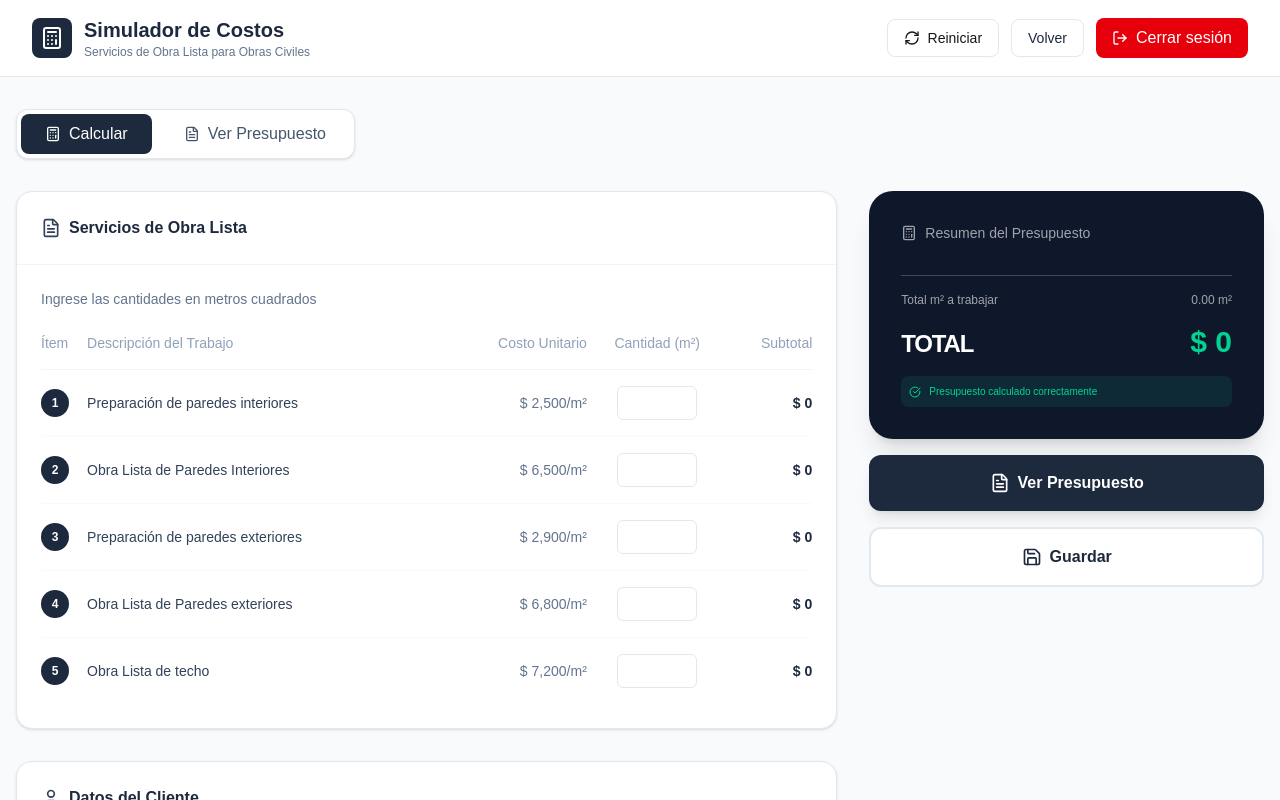
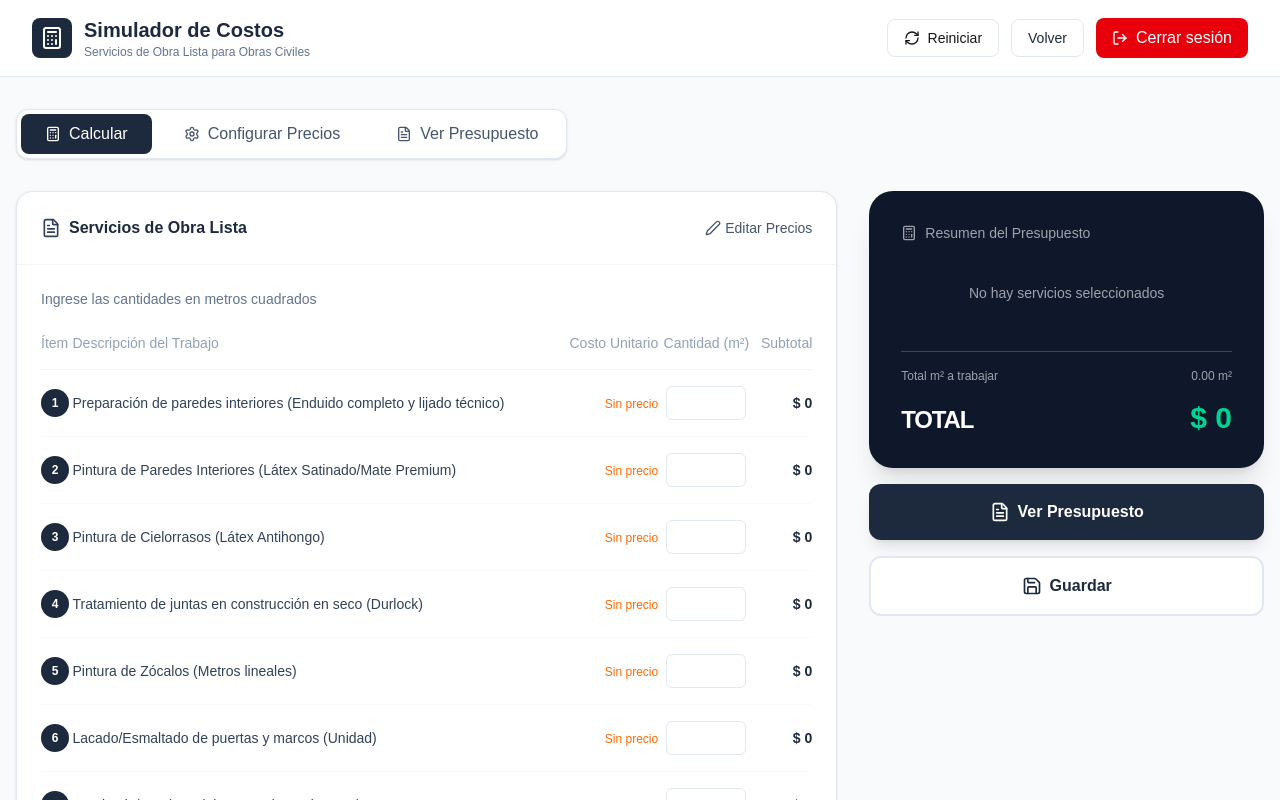
Before and after one commit to Lucas-aquiles/pinturas, a Next.js app: page /presupuesto in a window 1280 px wide. Shown: the top 800 px of the page. Built offline with nearby package versions, Linux system fonts and the light colour scheme.

Commit message:
changes obra lista

```diff
--- a/src/app/presupuesto/page.tsx
+++ b/src/app/presupuesto/page.tsx
@@ -17,6 +17,8 @@ import {
   Printer,
   Settings,
   LogOut,
+  Edit2,
+  DollarSign,
 } from "lucide-react";
 import { useRouter } from "next/navigation";
 
@@ -31,41 +33,122 @@ interface ServicioItem {
 export default function Presupuesto() {
   const router = useRouter();
 
-  const [activeTab, setActiveTab] = useState<"calcular" | "ver">("calcular");
+  const [activeTab, setActiveTab] = useState<"calcular" | "ver" | "config">(
+    "calcular"
+  );
+  const [editandoCostos, setEditandoCostos] = useState(false);
 
   const [servicios, setServicios] = useState<ServicioItem[]>([
     {
       id: 1,
-      nombre: "Preparación de paredes interiores",
-      costoUnitario: 2500,
+      nombre:
+        "Preparación de paredes interiores (Enduido completo y lijado técnico)",
+      costoUnitario: 0,
       cantidad: 0,
       subtotal: 0,
     },
     {
       id: 2,
-      nombre: "Obra Lista de Paredes Interiores",
-      costoUnitario: 6500,
+      nombre: "Pintura de Paredes Interiores (Látex Satinado/Mate Premium)",
+      costoUnitario: 0,
       cantidad: 0,
       subtotal: 0,
     },
     {
       id: 3,
-      nombre: "Preparación de paredes exteriores",
-      costoUnitario: 2900,
+      nombre: "Pintura de Cielorrasos (Látex Antihongo)",
+      costoUnitario: 0,
       cantidad: 0,
       subtotal: 0,
     },
     {
       id: 4,
-      nombre: "Obra Lista de Paredes exteriores",
-      costoUnitario: 6800,
+      nombre: "Tratamiento de juntas en construcción en seco (Durlock)",
+      costoUnitario: 0,
       cantidad: 0,
       subtotal: 0,
     },
     {
       id: 5,
-      nombre: "Obra Lista de techo",
-      costoUnitario: 7200,
+      nombre: "Pintura de Zócalos (Metros lineales)",
+      costoUnitario: 0,
+      cantidad: 0,
+      subtotal: 0,
+    },
+    {
+      id: 6,
+      nombre: "Lacado/Esmaltado de puertas y marcos (Unidad)",
+      costoUnitario: 0,
+      cantidad: 0,
+      subtotal: 0,
+    },
+    {
+      id: 7,
+      nombre: "Barnizado/Cetol en cielorrasos de madera y vigas",
+      costoUnitario: 0,
+      cantidad: 0,
+      subtotal: 0,
+    },
+    {
+      id: 8,
+      nombre: "Esmaltado de herrería fina (Barandas y rejas,etc)",
+      costoUnitario: 0,
+      cantidad: 0,
+      subtotal: 0,
+    },
+    {
+      id: 9,
+      nombre: "Hidrolavado profundo de fachadas y muros externos",
+      costoUnitario: 0,
+      cantidad: 0,
+      subtotal: 0,
+    },
+    {
+      id: 10,
+      nombre: "Tratamiento de grietas y fisuras con sellador elastomérico",
+      costoUnitario: 0,
+      cantidad: 0,
+      subtotal: 0,
+    },
+    {
+      id: 11,
+      nombre: "Aplicación de Revestimiento Plástico (Tipo Tarquini/Revear)",
+      costoUnitario: 0,
+      cantidad: 0,
+      subtotal: 0,
+    },
+    {
+      id: 12,
+      nombre: "Pintura Impermeabilizante de muros exteriores",
+      costoUnitario: 0,
+      cantidad: 0,
+      subtotal: 0,
+    },
+    {
+      id: 13,
+      nombre: "Tratamiento de Decks de madera (Protectores/Aceites)",
+      costoUnitario: 0,
+      cantidad: 0,
+      subtotal: 0,
+    },
+    {
+      id: 14,
+      nombre: "Armado de andamiaje y trabajos en doble altura",
+      costoUnitario: 0,
+      cantidad: 0,
+      subtotal: 0,
+    },
+    {
+      id: 15,
+      nombre: "Limpieza fina de obra y entrega de unidad",
+      costoUnitario: 0,
+      cantidad: 0,
+      subtotal: 0,
+    },
+    {
+      id: 16,
+      nombre: "Otros trabajos",
+      costoUnitario: 0,
       cantidad: 0,
       subtotal: 0,
     },
@@ -97,6 +180,22 @@ export default function Presupuesto() {
     );
   };
 
+  const actualizarCostoUnitario = (id: number, costo: number) => {
+    setServicios(
+      servicios.map((servicio) => {
+        if (servicio.id === id) {
+          const nuevoCosto = Math.max(0, costo);
+          return {
+            ...servicio,
+            costoUnitario: nuevoCosto,
+            subtotal: nuevoCosto * servicio.cantidad,
+          };
+        }
+        return servicio;
+      })
+    );
+  };
+
   const calcularTotal = () =>
     servicios.reduce((total, servicio) => total + servicio.subtotal, 0);
   const calcularM2Totales = () =>
@@ -104,7 +203,7 @@ export default function Presupuesto() {
   const serviciosSeleccionados = servicios.filter((s) => s.cantidad > 0);
 
   const cerrarSesion = () => {
-    document.cookie = "admin-auth=; path=/; max-age=0"; // Eliminar cookie
+    document.cookie = "admin-auth=; path=/; max-age=0";
     router.push("/");
   };
 
@@ -112,7 +211,6 @@ export default function Presupuesto() {
     <div className="min-h-screen bg-slate-50">
       {/* Header */}
       <header className="print:hidden flex items-center justify-between px-8 py-4 bg-white border-b border-slate-200">
-        {/* Izquierda: Logo + título */}
         <div className="flex items-center gap-3">
           <div className="bg-slate-800 p-2 rounded-lg">
             <Calculator className="w-6 h-6 text-white" />
@@ -127,7 +225,6 @@ export default function Presupuesto() {
           </div>
         </div>
 
-        {/* Derecha: Acciones */}
         <div className="flex items-center gap-3">
           <button
             onClick={() => window.location.reload()}
@@ -169,6 +266,16 @@ export default function Presupuesto() {
             <Calculator className="w-4 h-4" /> Calcular
           </button>
           <button
+            onClick={() => setActiveTab("config")}
+            className={`px-6 py-2 rounded-lg flex items-center gap-2 font-medium transition-all ${
+              activeTab === "config"
+                ? "bg-slate-800 text-white"
+                : "text-slate-600 hover:bg-slate-50"
+            }`}
+          >
+            <Settings className="w-4 h-4" /> Configurar Precios
+          </button>
+          <button
             onClick={() => setActiveTab("ver")}
             className={`px-6 py-2 rounded-lg flex items-center gap-2 font-medium transition-all ${
               activeTab === "ver"
@@ -180,17 +287,102 @@ export default function Presupuesto() {
           </button>
         </div>
 
-        {activeTab === "calcular" ? (
+        {activeTab === "config" ? (
+          /* SECCIÓN DE CONFIGURACIÓN DE PRECIOS */
+          <div className="max-w-5xl mx-auto">
+            <div className="bg-white rounded-2xl shadow-sm border border-slate-200 overflow-hidden">
+              <div className="p-6 border-b border-slate-100 flex items-center justify-between">
+                <div className="flex items-center gap-2">
+                  <DollarSign className="w-5 h-5 text-slate-700" />
+                  <h3 className="font-bold text-slate-800">
+                    Configuración de Precios Unitarios
+                  </h3>
+                </div>
+                <p className="text-sm text-slate-500">
+                  Actualiza los precios según la inflación semanal
+                </p>
+              </div>
+              <div className="p-6">
+                <div className="overflow-x-auto">
+                  <table className="w-full text-sm">
+                    <thead>
+                      <tr className="text-slate-400 border-b border-slate-100">
+                        <th className="text-left pb-4 font-medium w-12">
+                          Ítem
+                        </th>
+                        <th className="text-left pb-4 font-medium">
+                          Descripción del Servicio
+                        </th>
+                        <th className="text-right pb-4 font-medium w-48">
+                          Costo Unitario ($/m²)
+                        </th>
+                      </tr>
+                    </thead>
+                    <tbody className="divide-y divide-slate-50">
+                      {servicios.map((s, i) => (
+                        <tr key={s.id}>
+                          <td className="py-4">
+                            <span className="bg-slate-800 text-white w-7 h-7 rounded-full flex items-center justify-center text-xs font-bold">
+                              {i + 1}
+                            </span>
+                          </td>
+                          <td className="py-4 font-medium text-slate-700 pr-4">
+                            {s.nombre}
+                          </td>
+                          <td className="py-4">
+                            <div className="relative max-w-xs ml-auto">
+                              <span className="absolute left-3 top-3 text-slate-400 font-bold">
+                                $
+                              </span>
+                              <input
+                                type="number"
+                                value={s.costoUnitario || ""}
+                                onChange={(e) =>
+                                  actualizarCostoUnitario(
+                                    s.id,
+                                    parseFloat(e.target.value) || 0
+                                  )
+                                }
+                                className="w-full pl-8 pr-4 py-2 border border-slate-200 rounded-lg text-right font-bold text-slate-800 focus:ring-2 focus:ring-slate-800 outline-none"
+                                placeholder="0.00"
+                              />
+                            </div>
+                          </td>
+                        </tr>
+                      ))}
+                    </tbody>
+                  </table>
+                </div>
+                <div className="mt-6 flex justify-end gap-3">
+                  <button
+                    onClick={() => setActiveTab("calcular")}
+                    className="px-6 py-3 bg-slate-800 text-white rounded-lg font-bold flex items-center justify-center gap-2 hover:bg-slate-700 transition-colors"
+                  >
+                    <CheckCircle className="w-5 h-5" /> Guardar y Continuar
+                  </button>
+                </div>
+              </div>
+            </div>
+          </div>
+        ) : activeTab === "calcular" ? (
           <div className="grid lg:grid-cols-3 gap-8">
             {/* Columna Izquierda: Imagen 1 y 2 combinadas */}
             <div className="lg:col-span-2 space-y-8">
               {/* SECCIÓN 1: Servicios de ObraListara */}
               <section className="bg-white rounded-2xl shadow-sm border border-slate-200 overflow-hidden">
-                <div className="p-6 border-b border-slate-100 flex items-center gap-2">
+                <div className="p-6 border-b border-slate-100 flex items-center justify-between">
+                  <div className="flex items-center gap-2">
                     <FileText className="w-5 h-5 text-slate-700" />
                     <h3 className="font-bold text-slate-800">
                       Servicios de Obra Lista
                     </h3>
+                  </div>
+                  <button
+                    onClick={() => setActiveTab("config")}
+                    className="text-sm text-slate-600 hover:text-slate-800 flex items-center gap-1"
+                  >
+                    <Edit2 className="w-4 h-4" /> Editar Precios
+                  </button>
                 </div>
                 <div className="p-6">
                   <p className="text-sm text-slate-500 mb-6">
@@ -227,7 +419,13 @@ export default function Presupuesto() {
                               {s.nombre}
                             </td>
                             <td className="py-4 text-right text-slate-500">
-                              $ {s.costoUnitario.toLocaleString()}/m²
+                              {s.costoUnitario > 0 ? (
+                                `$ ${s.costoUnitario.toLocaleString()}/m²`
+                              ) : (
+                                <span className="text-orange-500 text-xs">
+                                  Sin precio
+                                </span>
+                              )}
                             </td>
                             <td className="py-4">
                               <input
@@ -423,17 +621,23 @@ export default function Presupuesto() {
                     <Calculator className="w-4 h-4" /> Resumen del Presupuesto
                   </div>
                   <div className="space-y-4 mb-8">
-                    {serviciosSeleccionados.map((s) => (
+                    {serviciosSeleccionados.length > 0 ? (
+                      serviciosSeleccionados.map((s) => (
                         <div
                           key={s.id}
                           className="flex justify-between text-sm border-b border-white/10 pb-2"
                         >
-                        <span className="opacity-70">{s.nombre}</span>
+                          <span className="opacity-70 text-xs">{s.nombre}</span>
                           <span className="font-bold">
                             $ {s.subtotal.toLocaleString()}
                           </span>
                         </div>
-                    ))}
+                      ))
+                    ) : (
+                      <p className="text-sm opacity-60 text-center py-4">
+                        No hay servicios seleccionados
+                      </p>
+                    )}
                   </div>
                   <div className="border-t border-white/20 pt-4 space-y-4">
                     <div className="flex justify-between text-xs opacity-60">
@@ -448,10 +652,12 @@ export default function Presupuesto() {
                         $ {calcularTotal().toLocaleString()}
                       </span>
                     </div>
+                    {calcularTotal() > 0 && (
                       <div className="flex items-center gap-2 text-[10px] text-emerald-400 bg-emerald-400/10 p-2 rounded-lg mt-4">
-                      <CheckCircle className="w-3 h-3" /> Presupuesto calculado
-                      correctamente
+                        <CheckCircle className="w-3 h-3" /> Presupuesto
+                        calculado correctamente
                       </div>
+                    )}
                   </div>
                 </div>
                 <button
@@ -476,12 +682,9 @@ export default function Presupuesto() {
               >
                 <Printer className="w-4 h-4" /> Imprimir / Guardar PDF
               </button>
-              {/* <button className="px-6 py-2 border border-slate-200 bg-white rounded-lg flex items-center gap-2 font-medium">
-                <Save className="w-4 h-4" /> Guardar en Sistema
-              </button> */}
               <button
                 onClick={() => setActiveTab("calcular")}
-                className=" print:hidden px-6 py-2 border border-slate-200 bg-white rounded-lg font-medium"
+                className="print:hidden px-6 py-2 border border-slate-200 bg-white rounded-lg font-medium"
               >
                 Volver
               </button>
@@ -502,10 +705,15 @@ export default function Presupuesto() {
                     N° Presupuesto
                   </p>
                   <p className="text-lg font-black text-slate-800">
-                    PRES-530904
+                    PRES-{Math.floor(Math.random() * 900000) + 100000}
                   </p>
                   <p className="text-xs text-slate-500 mt-1">
-                    Fecha: 29 de diciembre de 2025
+                    Fecha:{" "}
+                    {new Date().toLocaleDateString("es-AR", {
+                      day: "numeric",
+                      month: "long",
+                      year: "numeric",
+                    })}
                   </p>
                 </div>
               </div>
@@ -638,13 +846,32 @@ export default function Presupuesto() {
                 </div>
               </div>
 
+              {observaciones && (
+                <div className="mb-12">
+                  <h4 className="text-[10px] font-bold text-slate-400 uppercase tracking-widest mb-4">
+                    Observaciones Adicionales
+                  </h4>
+                  <p className="text-xs text-slate-600 leading-relaxed">
+                    {observaciones}
+                  </p>
+                </div>
+              )}
+
               <div className="mt-20 pt-12 border-t border-slate-100 flex justify-between items-end">
                 <div>
                   <p className="text-[10px] font-bold text-slate-400 uppercase mb-1">
                     Validez del presupuesto
                   </p>
                   <p className="text-xs font-bold text-slate-800">
-                    15 días (hasta el 13 de enero de 2026)
+                    {validezDias} días (hasta el{" "}
+                    {new Date(
+                      Date.now() + validezDias * 24 * 60 * 60 * 1000
+                    ).toLocaleDateString("es-AR", {
+                      day: "numeric",
+                      month: "long",
+                      year: "numeric",
+                    })}
+                    )
                   </p>
                 </div>
                 <div className="w-48 border-t border-slate-300 pt-2 text-center">
```
Lines whose indentation alone changed are shown as unchanged.
